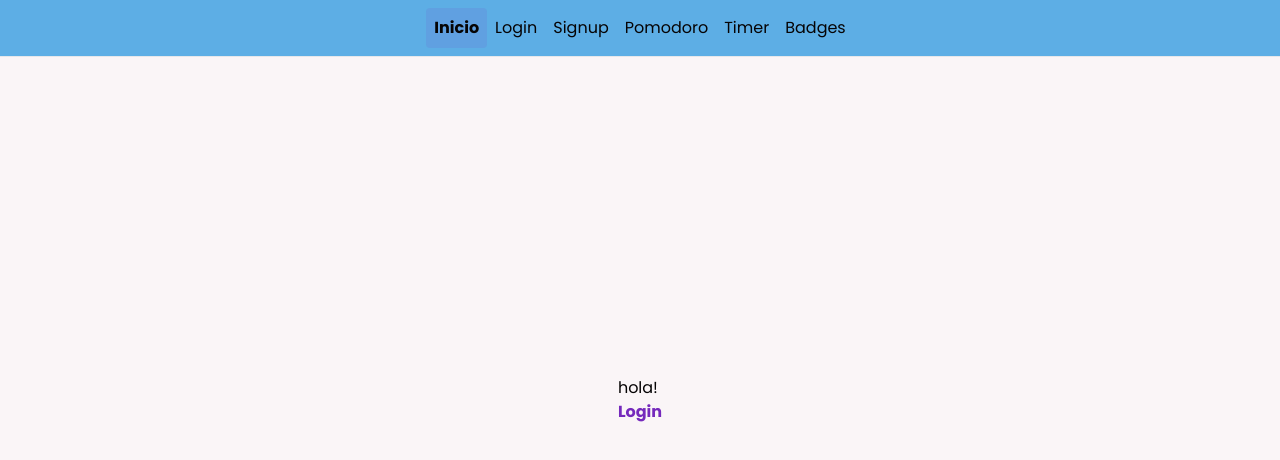
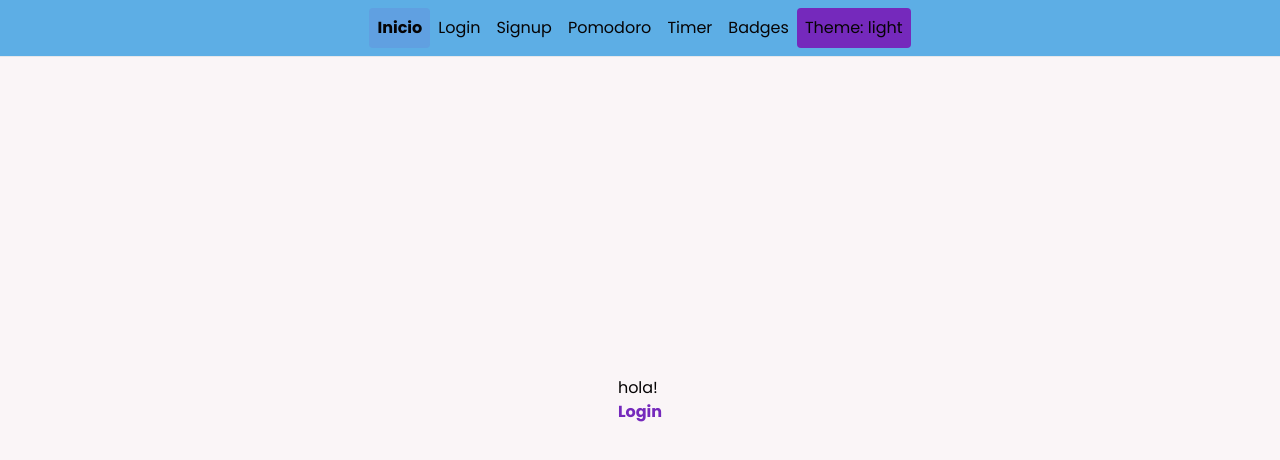
Before and after one commit to alanmoyano/capyfocus, a React (Vite) app: page / in a window 1280 px wide. Shown: the top 460 px of the page. Built offline with nearby package versions, Linux system fonts and the light colour scheme.

Commit message:
Implementando el cambio de tema (v1)

```diff
--- a/src/App.tsx
+++ b/src/App.tsx
@@ -3,47 +3,16 @@ import { SpeedInsights } from "@vercel/speed-insights/react";
 import { Link, Route, Switch } from "wouter";
 
 import Login from "./components/Login";
-import { useState } from "react";
 import SignUp from "./components/SignUp";
 import Pomodoro from "./components/Pomodoro";
 import Timer from "./components/Timer";
 import Badges from "./components/Badges";
 import Navbar from "./components/Navbar";
 
-function ThemeSwitcher() {
-  const [theme, setTheme] = useState(() => {
-    if (window.matchMedia("(prefers-color-scheme: dark)").matches) {
-      return "dark";
-    }
-
-    return "light";
-  });
-
-  function toggleTheme() {
-    setTheme((prevTheme) => (prevTheme === "light" ? "dark" : "light"));
-  }
-
-  if (theme === "dark") {
-    document.documentElement.classList.add("dark");
-  } else {
-    document.documentElement.classList.remove("dark");
-  }
-
-  return (
-    <div className="mb-4 flex items-center justify-center rounded-full bg-slate-400 p-4 dark:bg-slate-900">
-      <p className="mr-4">Current theme: {theme}</p>
-      <button className="rounded bg-primary px-4 py-2" onClick={toggleTheme}>
-        change theme
-      </button>
-    </div>
-  );
-}
-
 function App() {
   return (
     <>
       <SpeedInsights />
-      {import.meta.env.VITE_THEME_CHANGER === "si" && <ThemeSwitcher />}
 
       <Navbar />
 
--- a/src/components/Navbar.tsx
+++ b/src/components/Navbar.tsx
@@ -1,4 +1,4 @@
-import React from "react";
+import React, { useState } from "react";
 import { Link, useLocation } from "wouter";
 
 type NavbarLinkProps = {
@@ -19,6 +19,33 @@ function NavbarLink({ to, location, children }: NavbarLinkProps) {
 
 export default function Navbar() {
   const location = useLocation()[0];
+
+  const [theme, setTheme] = useState(() => {
+    const savedTheme = localStorage.getItem("theme");
+
+    if (savedTheme) return savedTheme;
+
+    if (window.matchMedia("(prefers-color-scheme: dark)").matches) {
+      return "dark";
+    }
+
+    return "light";
+  });
+
+  function toggleTheme() {
+    setTheme((prevTheme) => {
+      const newTheme = prevTheme === "light" ? "dark" : "light";
+      localStorage.setItem("theme", newTheme);
+
+      return newTheme;
+    });
+  }
+
+  if (theme === "dark") {
+    document.documentElement.classList.add("dark");
+  } else {
+    document.documentElement.classList.remove("dark");
+  }
 
   return (
     <nav className="fixed start-0 top-0 z-20 w-full border-b bg-accent">
@@ -41,6 +68,9 @@ export default function Navbar() {
         <NavbarLink to="/badges" location={location}>
           Badges
         </NavbarLink>
+        <button onClick={toggleTheme} className="rounded bg-primary p-2">
+          Theme: {theme}
+        </button>
       </div>
     </nav>
   );
```
Also changed, not shown: 1 other file (tests, documents, lock files or other folders).
